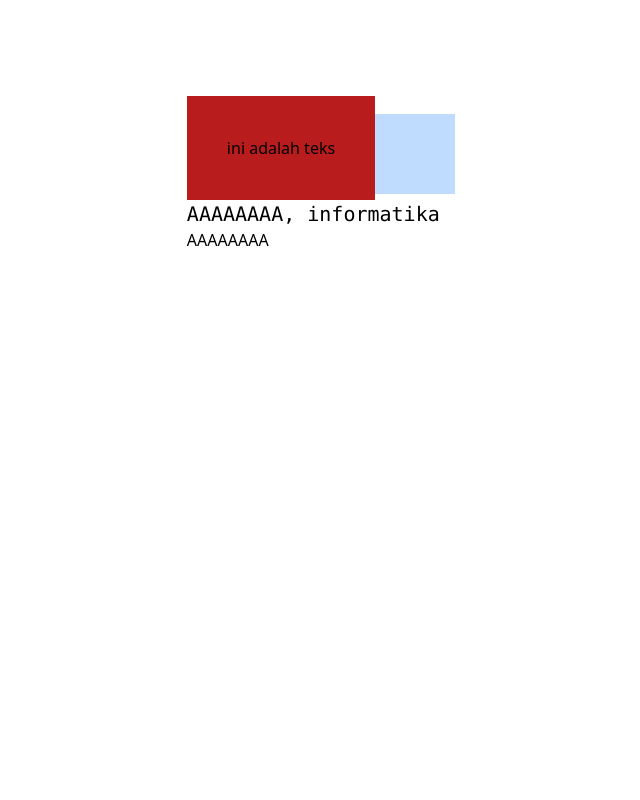
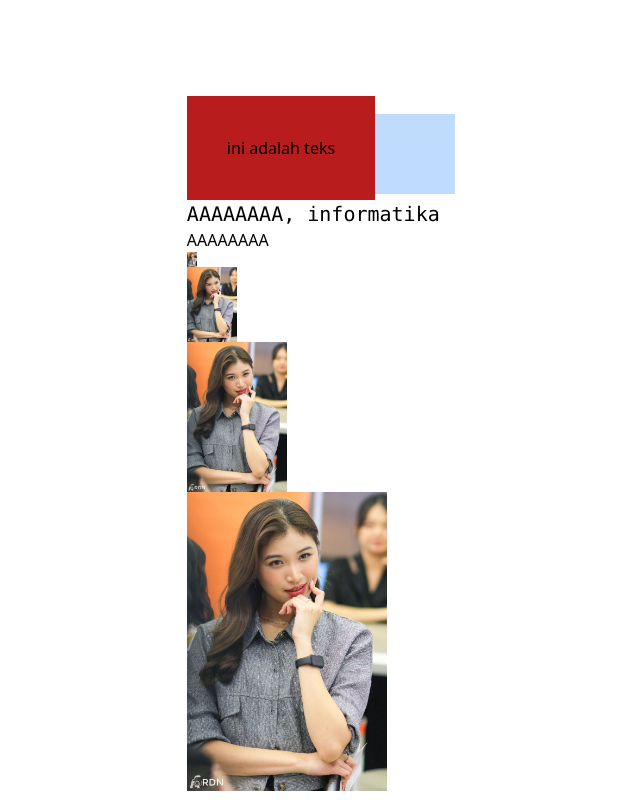
Before and after one commit to Igprad01/React-Js-Learn, a React (Vite) app: page / in a window 1280 px wide. Shown: the whole page, without its empty margins (299-939 px from the left). Built offline with nearby package versions, Linux system fonts and the light colour scheme.

Commit message:
add props from picture

```diff
--- a/src/App.jsx
+++ b/src/App.jsx
@@ -1,5 +1,5 @@
 import React from 'react'
-
+import Foto from './assets/img/foto1.jpg'
 
 const ButtonA = (props) => {
   return (
@@ -20,6 +20,13 @@ const Teks = () => {
   )
 }
 
+const Picture = (props) => {
+  return(
+    <img src={Foto} alt="ini adalah foto" width={props.ukuran}/>
+  )
+  ;
+}
+
 
 
 
@@ -30,6 +37,10 @@ function App() {
         <ButtonA variant = "bg-red-700" Teks = "ini adalah teks"/>
         <ButtonA variant = "bg-blue-200" />
         <Teks />
+        <Picture ukuran = "10px"/>
+        <Picture ukuran = "50px"/>
+        <Picture ukuran = "100px"/>
+        <Picture ukuran = "200px"/>
       </div>
     </div>
   )
```
Also changed, not shown: src/assets/img/foto1.jpg (added).
